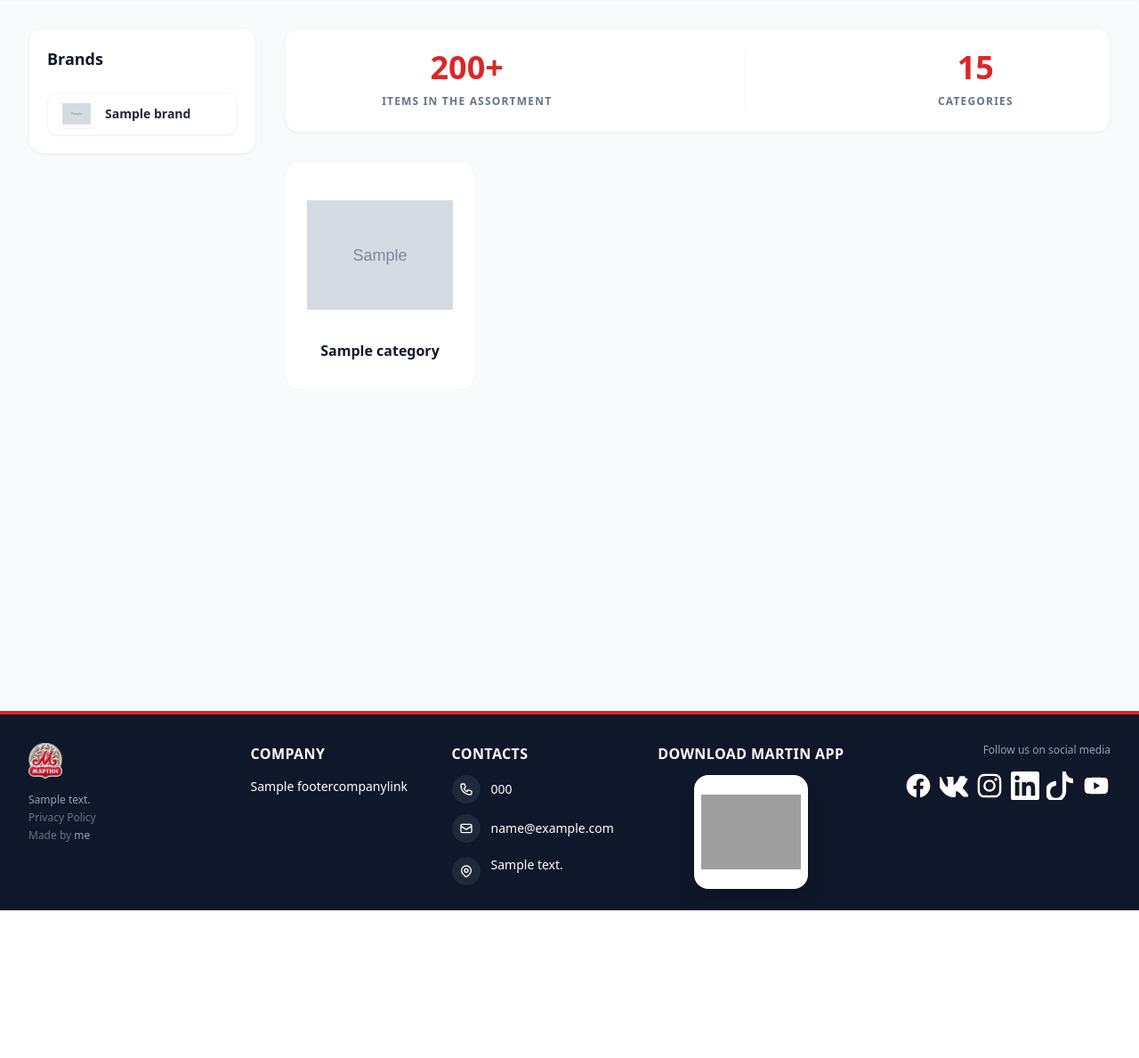
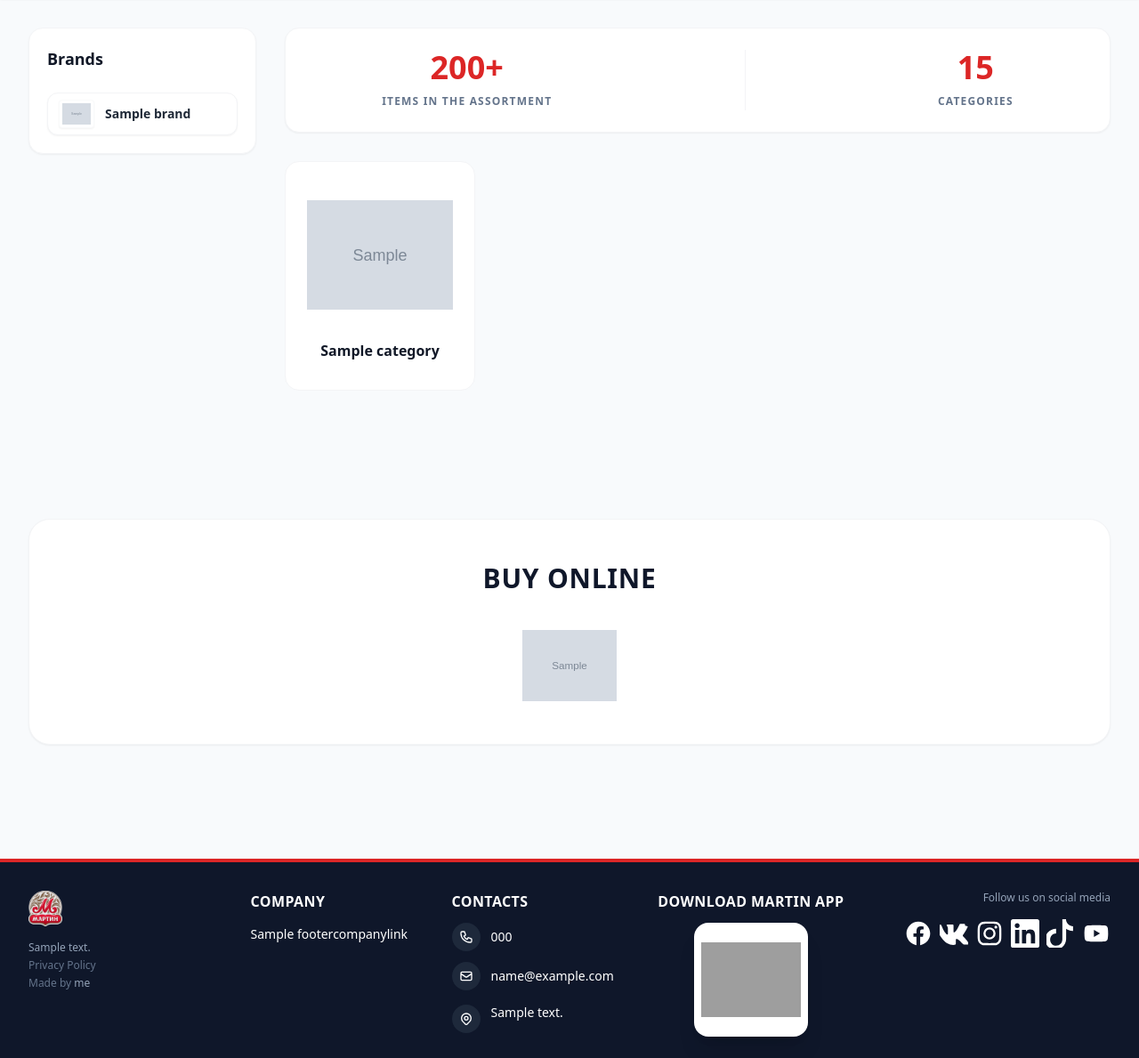
Before and after one commit to biktiko/martinStar, a Django app: page /products/ in a window 1280 px wide. Shown: the part 81-1270 px from the top of the page at 89% size. Before the commit the page ends 1104 px from the top, so only its background shows below. Run offline with Django 5.2, Linux system fonts and the light colour scheme; tables that the repository leaves empty hold one stand-in row (values such as "Sample post"); grey boxes marked "Sample" are stand-in pictures; parts of the project's set-up code (start-up, migrations or seed data) failed here and were passed over; some libraries are stand-ins or nearby versions; grey boxes are pictures that could not be loaded.

Commit message:
Feature: Refactor PartnerLogo to Partner, add fields and Buy Online section

```diff
--- a/apps/catalog/views.py
+++ b/apps/catalog/views.py
@@ -2,7 +2,7 @@ from django.db.models import Q
 from django.shortcuts import render, get_object_or_404
 from django.views.decorators.cache import cache_page
 from .models import Category, Product, Brand, HeroBanner
-from apps.core.models import SiteSettings
+from apps.core.models import SiteSettings, Partner
 
 # @cache_page(60 * 15)
 def products_view(request):
@@ -14,12 +14,14 @@ def products_view(request):
         categories = categories.filter(brands__slug=selected_brand).distinct()
 
     banner = HeroBanner.objects.filter(placement='PRODUCTS', is_active=True).first()
+    online_partners = Partner.objects.filter(is_active=True, show_on_online_store=True)
 
     context = {
         'categories': categories,
         'brands': brands,
         'selected_brand': selected_brand,
         'banner': banner,
+        'online_partners': online_partners,
     }
     return render(request, 'catalog/products_list.html', context)
 
@@ -38,12 +40,15 @@ def category_products_view(request, category_slug):
         products = products.filter(brand__slug=selected_brand)
         categories = categories.filter(brands__slug=selected_brand).distinct()
 
+    online_partners = Partner.objects.filter(is_active=True, show_on_online_store=True)
+
     context = {
         'category': category,
         'categories': categories,
         'products': products,
         'brands': brands,
         'selected_brand': selected_brand,
+        'online_partners': online_partners,
     }
     return render(request, 'catalog/product_list.html', context)
 
--- a/apps/core/models.py
+++ b/apps/core/models.py
@@ -129,15 +129,19 @@ class CompanyHistory(models.Model):
         return f"{self.year} - {self.title}"
 
 
-class PartnerLogo(models.Model):
+class Partner(models.Model):
     name = models.CharField(max_length=255)
     logo = models.ImageField(upload_to='partners/', help_text="Partner logo (transparent PNG/SVG recommended)")
     is_active = models.BooleanField(default=True)
+    show_on_online_store = models.BooleanField(default=False, verbose_name="Show in Buy Online")
+    show_on_partners_page = models.BooleanField(default=True, verbose_name="Show on Partners Page")
+    online_store_link = models.URLField(blank=True, null=True, verbose_name="Buy Online Link")
+    partner_page_link = models.URLField(blank=True, null=True, verbose_name="Partner Official Page Link")
     order = models.IntegerField(default=0)
 
     class Meta:
-        verbose_name = 'Partner Logo'
-        verbose_name_plural = 'Partner Logos'
+        verbose_name = 'Partner'
+        verbose_name_plural = 'Partners'
         ordering = ['order', 'id']
 
     def __str__(self):
--- a/apps/core/views.py
+++ b/apps/core/views.py
@@ -1,6 +1,6 @@
 from django.shortcuts import render
 from django.views.decorators.cache import cache_page
-from apps.core.models import SiteSettings, CompanyHistory, PartnerLogo, ExportCountry, BranchOffice, Vacancy
+from apps.core.models import SiteSettings, CompanyHistory, Partner, ExportCountry, BranchOffice, Vacancy
 from apps.blog.models import Post
 from apps.core.forms import PartnershipForm
 from django.core.mail import EmailMessage
@@ -79,7 +79,7 @@ def partnership_view(request):
 
     # GET request
     banner = HeroBanner.objects.filter(placement='PARTNERSHIP', is_active=True).first()
-    partner_logos = PartnerLogo.objects.filter(is_active=True)
+    partners = Partner.objects.filter(is_active=True, show_on_partners_page=True)
     export_countries = ExportCountry.objects.filter(is_active=True)
 
     # Format export_countries as a dictionary for the template JS
@@ -92,7 +92,7 @@ def partnership_view(request):
 
     context = {
         'banner': banner,
-        'partner_logos': partner_logos,
+        'partners': partners,
         'countries_data': countries_data,
         'active_country_codes': active_country_codes,
         'global_settings': SiteSettings.load(),
--- a/templates/catalog/products_list.html
+++ b/templates/catalog/products_list.html
@@ -82,6 +82,29 @@
             </div>
         </main>
     </div>
+
+    <!-- Buy Online Section -->
+    {% if online_partners %}
+    <section class="max-w-[1360px] 2xl:max-w-[1500px] mx-auto px-4 sm:px-6 lg:px-8 pb-16">
+        <div class="bg-white rounded-3xl p-8 lg:p-12 shadow-sm border border-gray-100 mt-8">
+            <h2 class="text-2xl md:text-3xl font-bold text-center text-slate-900 uppercase tracking-wide mb-10">
+                {% t "Buy Online" %}
+            </h2>
+            <div class="flex flex-wrap justify-center items-center gap-8 md:gap-16">
+                {% for partner in online_partners %}
+                    {% if partner.online_store_link %}
+                        <a href="{{ partner.online_store_link }}" target="_blank" rel="noopener noreferrer" class="transition-all duration-300 transform hover:scale-110 hover:drop-shadow-md">
+                            <img src="{{ partner.logo.url }}" alt="{{ partner.name }}" class="h-12 md:h-16 lg:h-20 w-auto object-contain">
+                        </a>
+                    {% else %}
+                        <img src="{{ partner.logo.url }}" alt="{{ partner.name }}" class="h-12 md:h-16 lg:h-20 w-auto object-contain transition-all duration-300 transform hover:scale-110 hover:drop-shadow-md">
+                    {% endif %}
+                {% endfor %}
+            </div>
+        </div>
+    </section>
+    {% endif %}
+
 </div>
 {% endblock %}
 
```
Also changed, not shown: apps/core/admin.py (+6 -6 lines), templates/catalog/product_list.html (+23 -0 lines), templates/partnership.html (+9 -3 lines), apps/core/migrations/0016_partner_delete_partnerlogo.py (added).
